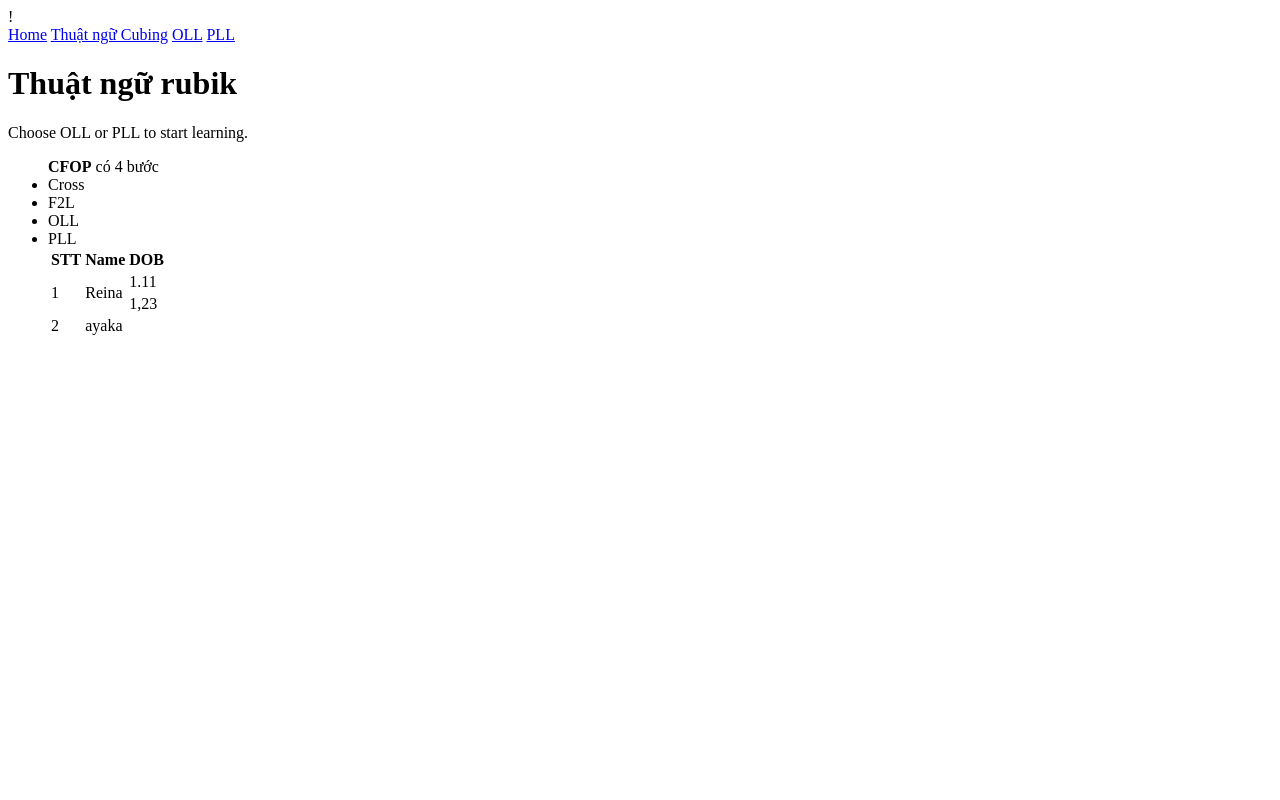
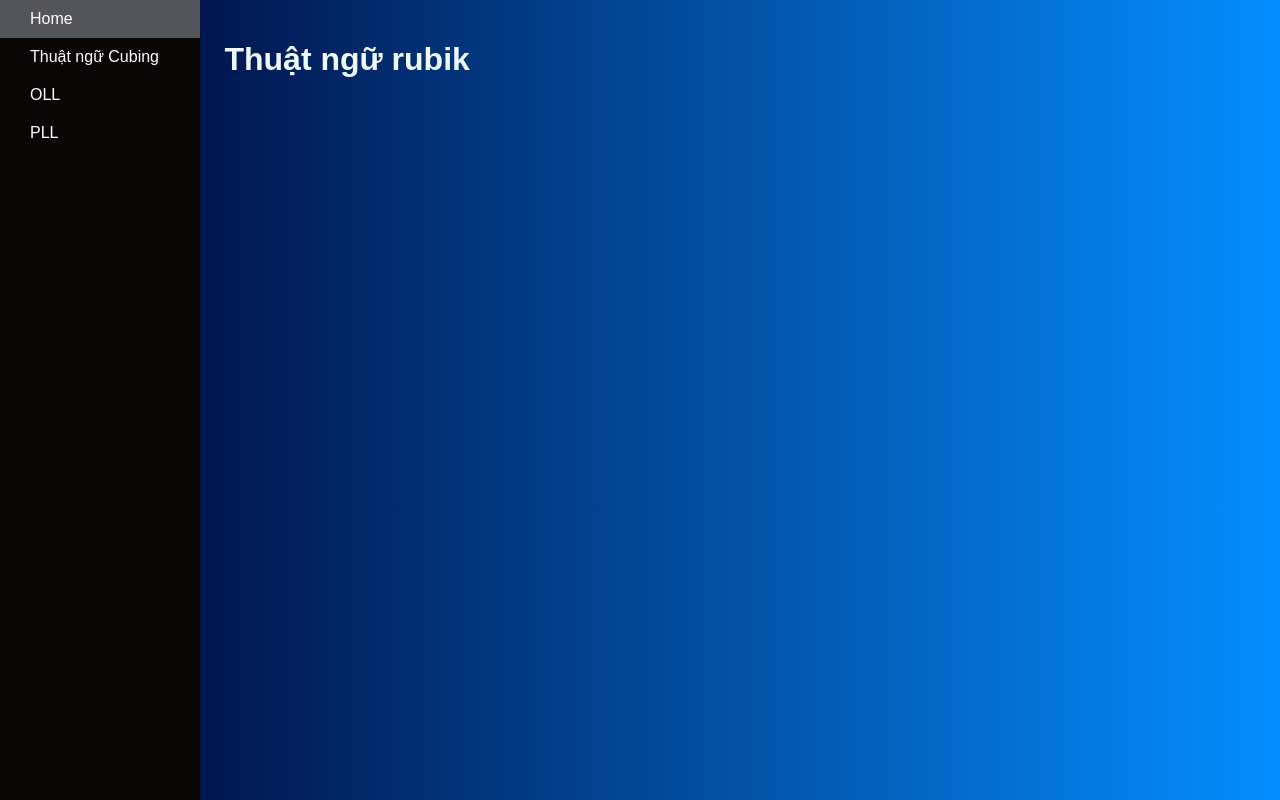
Before and after one commit to quang01112006/Cubing-Web, a plain HTML site: page html/terms.html in a window 1280 px wide. Drawn offline with Linux system fonts and the light colour scheme.

Commit message:
sửa hover, thay bg

```diff
--- a/css/common.css
+++ b/css/common.css
@@ -1,5 +1,5 @@
 body {
-  background-color: rgb(48, 46, 54);
+  background: linear-gradient(to left,rgb(4, 142, 255),rgb(0, 0, 46));
   color: aliceblue;
   margin: 0;
   padding: 0;
@@ -10,30 +10,31 @@ body {
   position: fixed;
   top: 0;
   left: 0;
-  width: 300px;
+  width: 200px;
   height: 100vh; /* Chiều cao full màn */
   background-color: #0a0505;
-  padding: 20px;
   box-sizing: border-box;
 }
 
 .sidebar a {
   display: block;
-  width: 100%;
+  /* width: 100%; */
   color: white;
-  padding: 10px 0;
+  text-align:left;
+  padding: 10px 30px;
   text-decoration: none;
 }
 
 .sidebar a:hover {
   background-color: #53555a;
+
+}
+.sidebar a:active{
+  background-color:rgb(15, 75, 187);
 }
 
 main {
-  margin-left: 300px; /* Để né sidebar */
+  margin-left: 200px; /* Để né sidebar */
   padding: 20px;
-  display: flex;
-  flex-direction: column;
-  justify-content: center;
-  width: calc(100% - 300px);
+  width: calc(100% - 200px);
 }
--- a/html/terms.html
+++ b/html/terms.html
@@ -2,7 +2,7 @@
 <html>
   <head>
     <title>Home - Rubik Trainer</title>
-    <link rel="stylesheet" href="../rubik.css" />
+    <link rel="stylesheet" href="../css/common.css" />
   </head>
   <body>
     <nav class="sidebar">
@@ -13,39 +13,6 @@
     </nav>
     <main>
       <h1>Thuật ngữ rubik</h1>
-      <p>Choose OLL or PLL to start learning.</p>
-      <ul>
-        <div> <strong>CFOP</strong> có 4 bước
-        <li>Cross</li>
-        <li>F2L</li>
-        <li>OLL</li>
-        <li>PLL</li>
-      <table>
-        <thead>
-          <tr>
-            <th>STT</th>
-            <TH> Name</TH>
-            <th>DOB</th>
-          </tr>
-        </thead>
-        <tr>
-          <td rowspan="2">1</td>
-          <td rowspan="2">Reina</td>
-          <td>1.11</td>
-        </tr>
-        <tr>
-       <td>1,23</td>
 
-        </tr>
-        <tr>
-          <td>2</td>
-          <td>
-            ayaka
-          </td>
-        </tr>
-      </table>
-
-      </ul>
-    </div>
   </body>
 </html>
```
Also changed, not shown: html/pll.html (+1 -1 lines), index.html (+2 -1 lines), js/script.js (deleted, +0 -20 lines).
